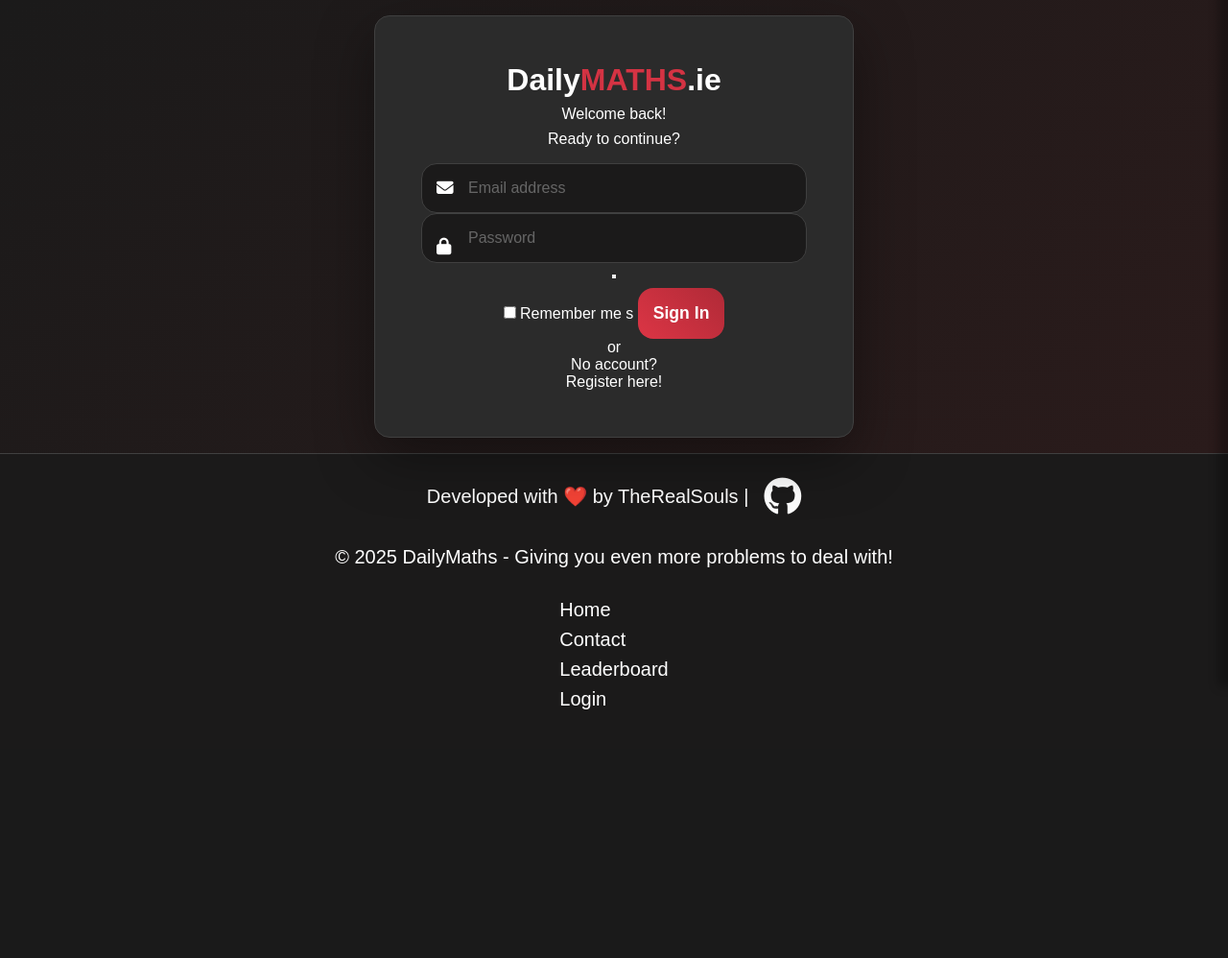
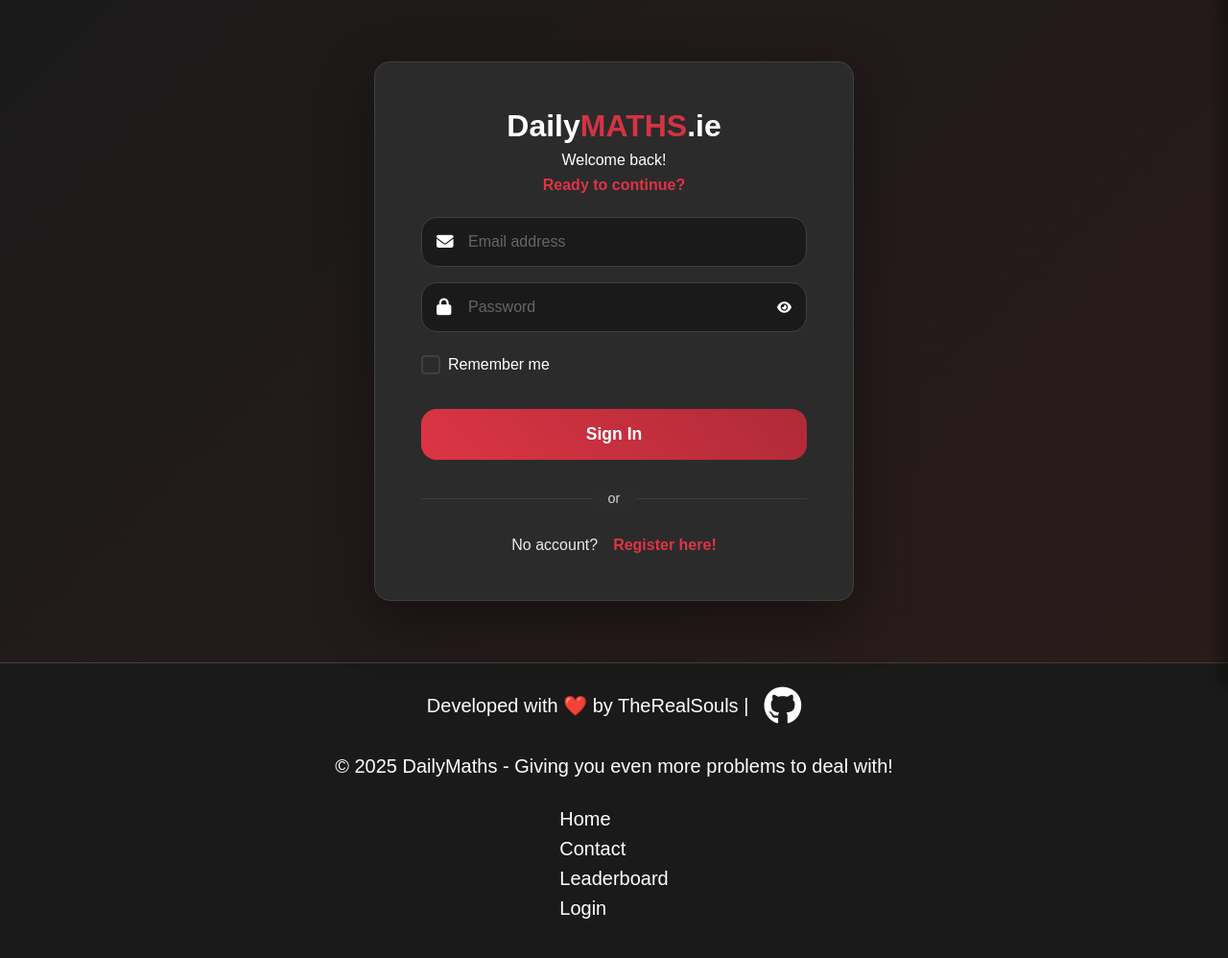
Before and after one commit to TheRealSouls/mathsdaily, a Flask app: page /login in a window 1280 px wide. Shown: the part 85-1083 px from the top of the page at 96% size. Before the commit the page ends 824 px from the top, so only its background shows below. Run offline with Flask 3, Linux system fonts and the light colour scheme; some libraries are stand-ins or nearby versions; some web fonts are replaced.

Commit message:
Finished login page

```diff
--- a/static/layout.css
+++ b/static/layout.css
@@ -204,8 +204,7 @@ textarea {
 }
 
 .cta-button-2 {
-    padding: 1rem;
-    background: linear-gradient(45deg, #dc3545, #b02a37);
+    padding: 1rem 3rem;
     border: none;
     border-radius: 1rem;
     color: var(--white);
@@ -242,6 +241,28 @@ textarea {
     transform: translateY(0);
 }
 
+.slide-link {
+    font-weight: 600;
+    color: var(--red-2);
+    position: relative;
+    transition: all 0.3s ease;
+}
+
+.slide-link::after {
+    content: '';
+    position: absolute;
+    bottom: -2px;
+    left: 0;
+    width: 0;
+    height: 2px;
+    background: #dc3545;
+    transition: width 0.3s ease;
+}
+
+.slide-link:hover::after {
+    width: 100%;
+}
+
 /* Media queries */
 
 @media only screen and (max-width: 768px) {
--- a/static/login.css
+++ b/static/login.css
@@ -1,3 +1,5 @@
+/* TODO: Animation with symbols */
+
 #login-container {
     background: var(--grey);
     border-radius: 1rem;
@@ -9,7 +11,7 @@
     z-index: 10;
     backdrop-filter: blur(20px);
     animation: slideIn 0.6s ease-out;
-    margin: 1rem auto;
+    margin: 4rem auto;
     text-align: center;
 }
 
@@ -18,6 +20,11 @@
     flex-direction: column;
     gap: 0.5rem;
     margin-bottom: 1rem;
+}
+
+.continue {
+    color: var(--red-2);
+    font-weight: bold;
 }
 
 .form-input {
@@ -34,6 +41,10 @@
 
 .form-group {
     position: relative;
+}
+
+.form-input {
+    margin: 0.5rem 0;
 }
 
 .form-input:focus {
@@ -55,3 +66,115 @@
     font-size: 1.1rem;
     transition: color 0.3s ease;
 }
+
+.password-toggle {
+    position: absolute;
+    right: 1rem;
+    top: 50%;
+    transform: translateY(-50%);
+    background: none;
+    border: none;
+    cursor: pointer;
+}
+
+.checkbox-group {
+    display: flex;
+    align-items: center;
+    gap: 0.5rem;
+    margin: 1rem 0 0.75rem 0;
+}
+
+.custom-checkbox {
+    width: 1.25rem;
+    height: 1.25rem;
+    border: 2px solid #404040;
+    border-radius: 0.25rem;
+    background: transparent;
+    cursor: pointer;
+    position: relative;
+    transition: all 0.3s ease;
+}
+
+.custom-checkbox input {
+    opacity: 0;
+    position: absolute;
+    cursor: pointer;
+}
+
+.custom-checkbox input:checked + .checkmark {
+    background: var(--red);
+    border-color: var(--red);
+}
+
+.custom-checkbox input:checked + .checkmark::after {
+    display: block;
+}
+
+.checkmark {
+    position: absolute;
+    top: 0;
+    left: 0;
+    height: 100%;
+    width: 100%;
+    background: transparent;
+    border-radius: 4px;
+    transition: all 0.3s ease;
+}
+
+.checkmark::after {
+    content: "✓";
+    position: absolute;
+    display: none;
+    left: 50%;
+    top: 50%;
+    transform: translate(-50%, -50%);
+    color: white;
+    font-size: 12px;
+    font-weight: bold;
+}
+
+.cta-button-2 {
+    width: 100%;
+    margin-top: 1.5rem;
+    background: linear-gradient(45deg, #dc3545, #b02a37);
+}
+
+/* Divider */
+
+.divider {
+    text-align: center;
+    margin: 2rem 0;
+    position: relative;
+    color: #666;
+    font-size: 0.9rem;
+    opacity: 0.8;
+}
+
+.divider::before {
+    content: '';
+    position: absolute;
+    top: 50%;
+    left: 0;
+    right: 0;
+    height: 1px;
+    background: #404040;
+}
+
+.divider span {
+    z-index: 1;
+    background: #2d2d2d;
+    padding: 0 1rem;
+    position: relative;
+}
+
+/* Register section */
+
+.register-section {
+    display: flex;
+    justify-content: center;
+    gap: 1rem;
+}
+
+.register-text {
+    opacity: 0.9;
+}
--- /dev/null
+++ b/static/login.js
@@ -0,0 +1,15 @@
+const passwordInput = document.getElementById("password");
+const toggleButton = document.querySelector(".password-toggle");
+
+toggleButton.addEventListener('click', (e) => {
+    e.preventDefault();
+
+    const isPassword = passwordInput.type === 'password';
+    if (isPassword) {
+        passwordInput.type = 'text';
+        toggleButton.innerHTML = '<i class="fa fa-eye-slash"></i>';
+    } else {
+        passwordInput.type = 'password';
+        toggleButton.innerHTML = '<i class="fa fa-eye"></i>';
+    }
+})
--- a/templates/index.html
+++ b/templates/index.html
@@ -18,7 +18,7 @@
     <aside>
         <span>
             <h1>We are open source!</h1>
-            <p>DailyMATHS.ie is proudly open source. You are free to contribute and view the source code on GitHub. Also, feel free to contact me with any question ideas!</p>
+            <p>DailyMATHS.ie is proudly open source. You are free to contribute, give ideas and view the source code on GitHub!</p>
             <a href="https://github.com/TheRealSouls/mathsdaily" target="_blank" rel="noopener noreferrer" class="cta-button-2">View repository</a>
         </span>
         <img src="../static/images/github-logo.png" width="250" alt="GitHub logo">
@@ -33,13 +33,13 @@
             <div class="feature-card fade-in">
                 <div class="feature-icon"><i class="fa-solid fa-chart-line fa-4x"></i></div>
                 <h3>Consistency</h1>
-                <p>If you solve one problem a day, you solve 365 per year. This consistency leads to <a href="https://www.researchgate.net/publication/391205475_Small_changes_big_impact_A_mini_review_of_habit_formation_and_behavioral_change_principles" target="_blank" rel="noopener noreferrer">real results</a>.</p>
+                <p>If you solve one problem a day, you solve 365 per year. This consistency leads to <a href="https://www.researchgate.net/publication/391205475_Small_changes_big_impact_A_mini_review_of_habit_formation_and_behavioral_change_principles" target="_blank" rel="noopener noreferrer" class="slide-link">real results</a>.</p>
             </div>
 
             <div class="feature-card fade-in">
                 <div class="feature-icon"><i class="fa-solid fa-chart-simple fa-4x"></i></div>
                 <h3>Statistics</h1>
-                <p>We have a <a href="/leaderboard" target="_blank" rel="noopener noreferrer">leaderboard</a> for friendly competition and keep track of how many problems you have solved.</p>
+                <p>We have a <a href="/leaderboard" target="_blank" rel="noopener noreferrer" class="slide-link">leaderboard</a> for friendly competition and keep track of how many problems you have solved.</p>
             </div>
 
             <div class="feature-card fade-in">
--- a/templates/login.html
+++ b/templates/login.html
@@ -21,13 +21,18 @@
                     <input type="password" name="password" id="password" placeholder="Password" class="form-input" required>
                     <div class="input-icon"><i class="fa-solid fa-lock"></i></div>
                     <button class="password-toggle">
-
+                        <i class="fa-solid fa-eye"></i>
                     </button>
                 </div>
 
-                <input type="checkbox" name="" id="">
-                <label for="checkbox">Remember me</label>
-s
+                <div class="checkbox-group">
+                <label class="custom-checkbox">
+                    <input type="checkbox" id="rememberMe">
+                    <span class="checkmark"></span>
+                </label>
+                <label for="rememberMe" class="checkbox-label">Remember me</label>
+            </div>
+
                 <button type="submit" class="cta-button-2">Sign In</button>
             </form>
 
@@ -41,4 +46,5 @@ s
             </div>
         </div>
     </div>
+    <script src="../static/login.js"></script>
 {% endblock %}
```
Also changed, not shown: static/index.css (+20 -7 lines).
